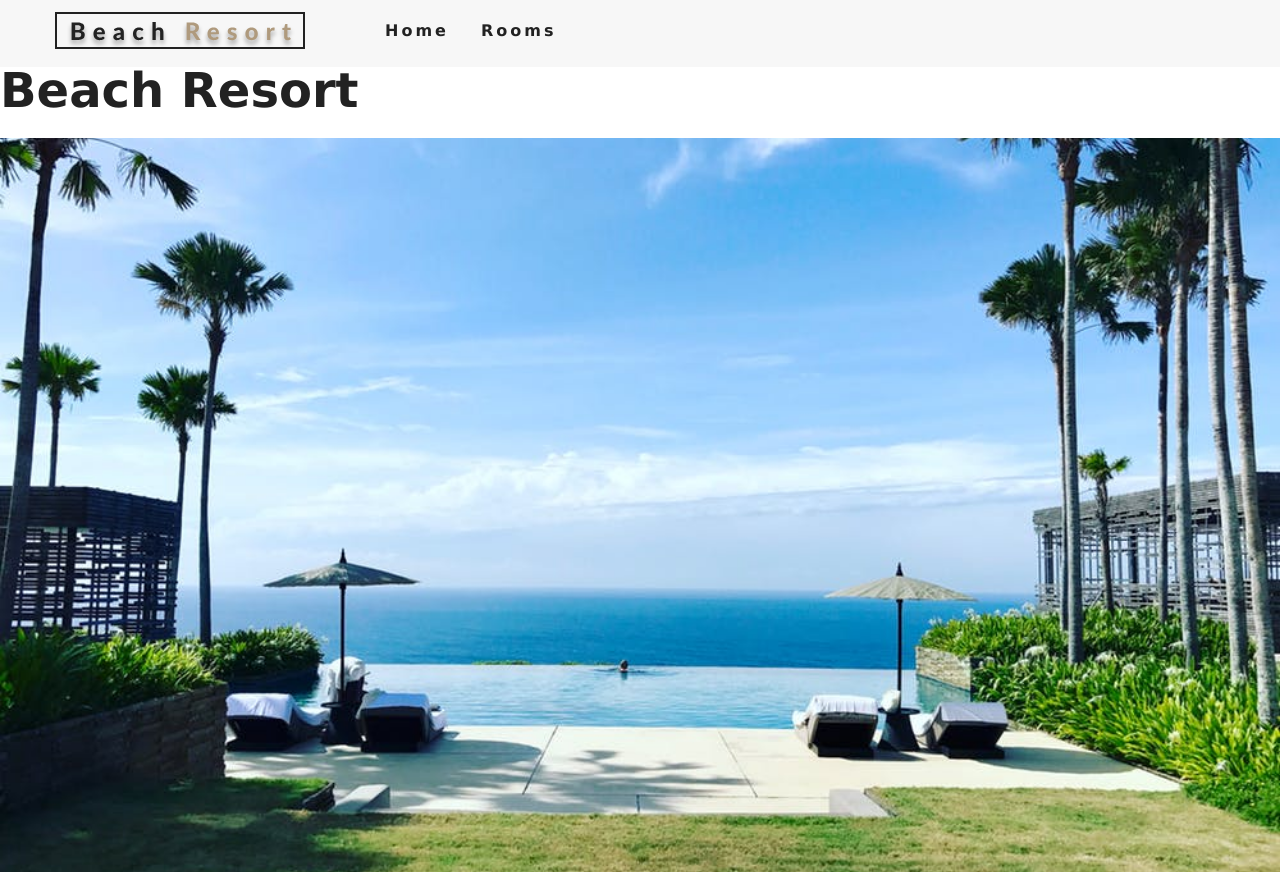
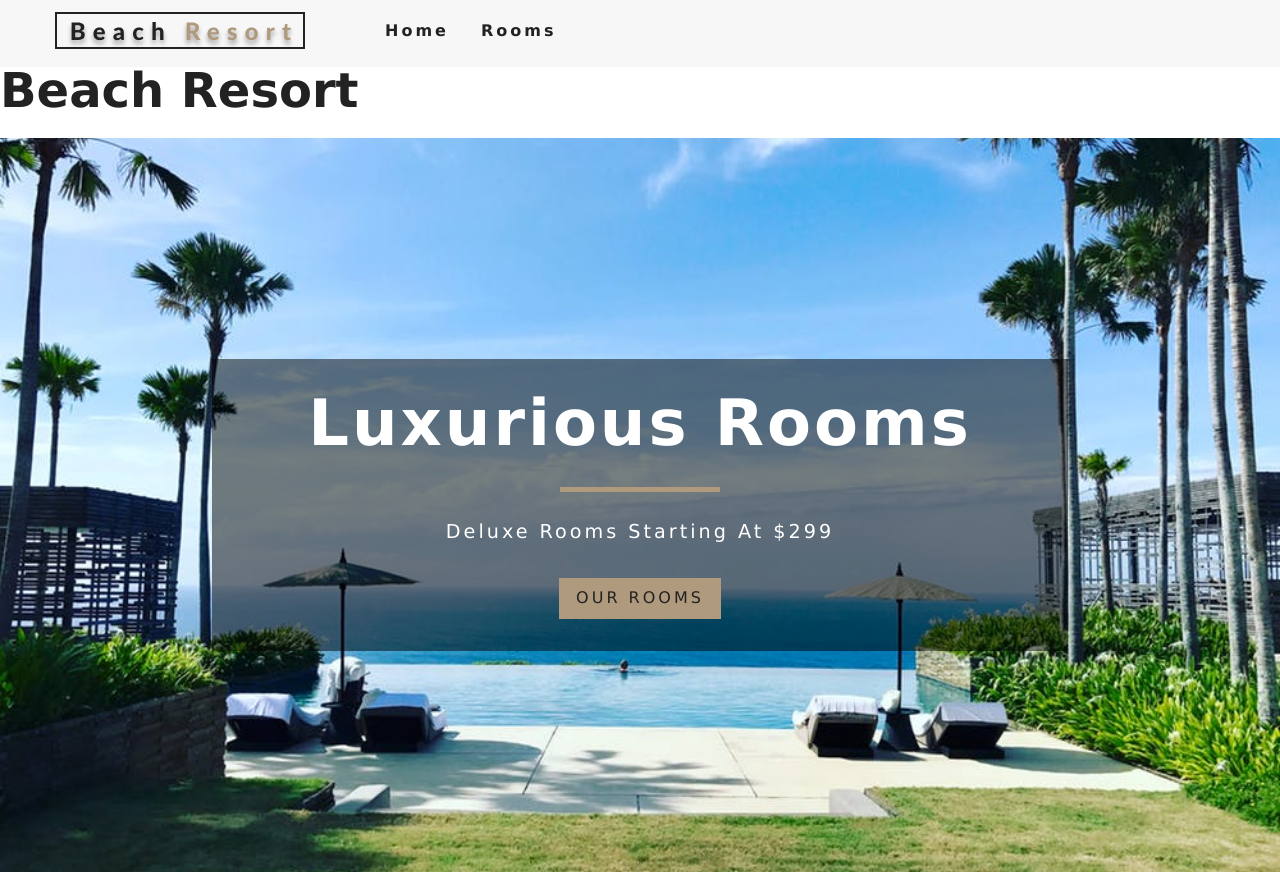
Before and after one commit to galfarotolon/Beach-Resort, a React (Create React App) app: page / in a window 1280 px wide. Built offline with nearby package versions, Linux system fonts and the light colour scheme; the HTML template or start-up script is replaced by a standard one.

Commit message:
added Banner over hero images

```diff
--- /dev/null
+++ b/src/components/Banner.js
@@ -0,0 +1,16 @@
+import React from 'react'
+
+function Banner({ children, title, subtitle }) {
+    return (
+        <div className='banner'>
+            <h1>{title}</h1>
+            <div></div>
+            <p>{subtitle}</p>
+            {children}
+
+
+        </div>
+    )
+}
+
+export default Banner
--- a/src/components/Home.js
+++ b/src/components/Home.js
@@ -1,12 +1,23 @@
 import React from 'react'
 import Hero from '../components/Hero'
-
+import Banner from '../components/Banner'
+import { Link } from 'react-router-dom'
 
 function Home() {
     return (
         <div>
 
-            <Hero />
+            <Hero >
+
+                <Banner title='luxurious rooms'
+                    subtitle='deluxe rooms starting at $299'>
+                    <Link to='/rooms' className='btn-primary'>
+                        Our Rooms
+                    </Link>
+
+
+                </Banner>
+            </Hero>
 
         </div>
     )
```
